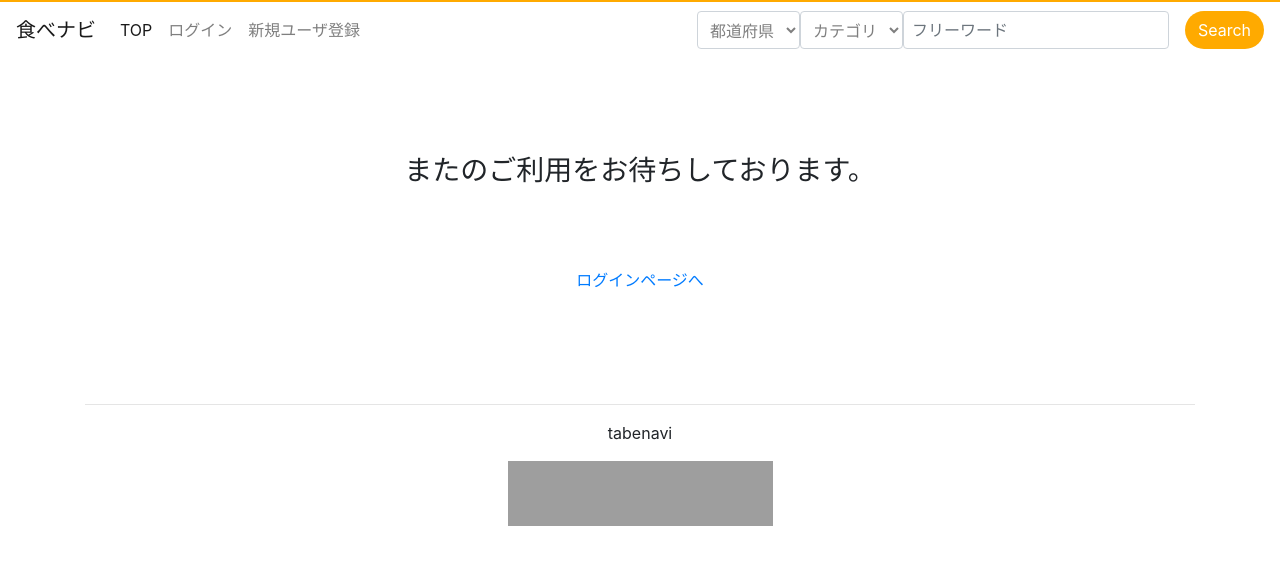
After one commit to tankazuki/gourmet_review, a Django app: template techapp/templates/techapp/logout.html in a window 1280 px wide. The commit adds this page. Shown: the top 565 px of the page. Run offline with Django 3.2, Linux system fonts and the light colour scheme; the template is opened without the code that fills it, so the values that code supplies are empty; some libraries are stand-ins or nearby versions; grey boxes are pictures that could not be loaded.

Commit message:
Logout機能の追加

```diff
--- a/techapp/templates/base.html
+++ b/techapp/templates/base.html
@@ -27,7 +27,7 @@
             <ul class="navbar-nav mr-auto">
               {% if user.is_authenticated %}
               <li>
-                <a class="nav-item nav-link" href="">ログアウト</a>
+                <a class="nav-item nav-link" href="{% url 'techapp:logout' %}">ログアウト</a>
               </li>
               {% else %}
               <li class="nav-item">
--- a/techapp/templates/techapp/index.html
+++ b/techapp/templates/techapp/index.html
@@ -23,7 +23,7 @@
                 <ul class="navbar-nav ml-auto">
                 {% if user.is_authenticated %}
                   <li>
-                    <a class="nav-item nav-link" href="">ログアウト</a>
+                    <a class="nav-item nav-link" href="{% url 'techapp:logout' %}">ログアウト</a>
                   </li>
                 {% else %}
                   <li>
--- /dev/null
+++ b/techapp/templates/techapp/logout.html
@@ -0,0 +1,19 @@
+{% extends 'base.html' %}
+{% load static %}
+{% block css %}
+<link rel="stylesheet" type="text/css" href="{% static 'css/login.css' %}">
+{% endblock css %}
+
+{% block script %}
+{% endblock script %}
+
+{% block content %}
+<div class="container">
+    <div class="loginPage_contents">
+        <h1 class="h3 loginPage_contents_title">またのご利用をお待ちしております。</h1>
+        <br><br><br>
+        <a href="{% url 'techapp:login' %}">ログインページへ</a>
+    </div>
+
+</div>
+{% endblock %}
--- a/techapp/urls.py
+++ b/techapp/urls.py
@@ -10,4 +10,5 @@ urlpatterns = [
     path('shop_info/<str:restid>', views.shopinfo, name='shopinfo'),
     path('signup/', views.Signup.as_view(), name='signup'),
     path('login/', views.Login.as_view(), name='login'),
+    path('logout/', views.Logout.as_view(), name='logout'),
 ]
--- a/techapp/views.py
+++ b/techapp/views.py
@@ -5,7 +5,7 @@ from django.views.generic import CreateView, DeleteView, UpdateView, ListView, T
 from .models import Category, Pref
 from .forms import SearchForm, SignUpForm, LoginForm
 from django.contrib.auth import login, authenticate
-from django.contrib.auth.views import LoginView
+from django.contrib.auth.views import LoginView, LogoutView
 import json
 import requests
 
@@ -124,3 +124,6 @@ class Signup(CreateView):
 class Login(LoginView):
     form_class = LoginForm
     template_name = 'techapp/login.html'
+
+class Logout(LogoutView):
+    template_name = 'techapp/logout.html'
```
